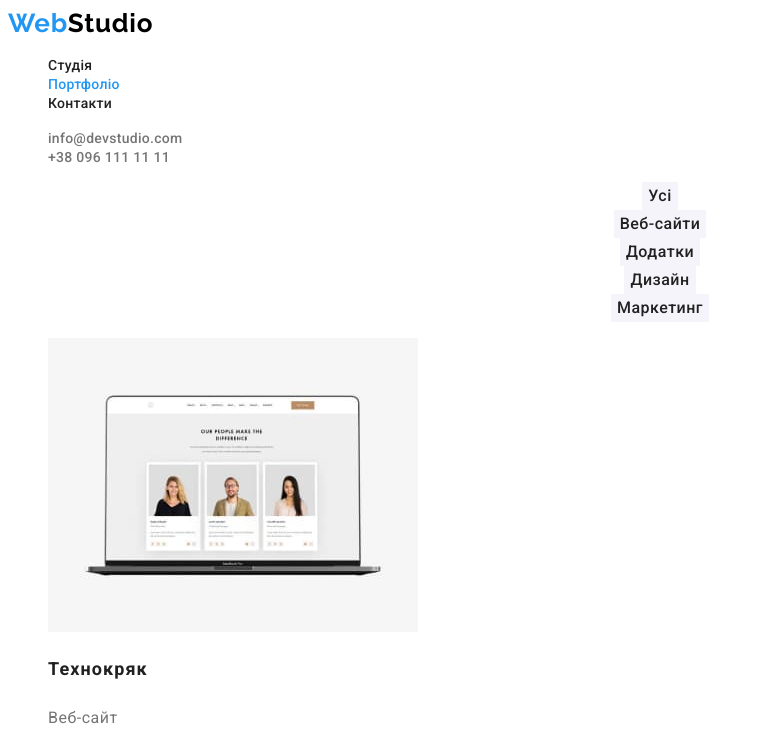
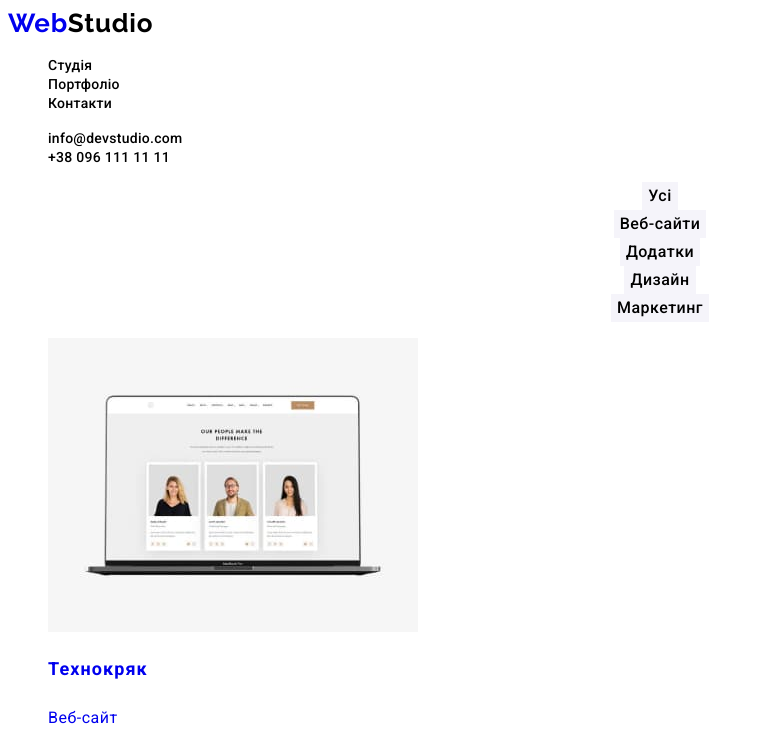
Before and after one commit to TarasChk/goit-markup-hw-02, a plain HTML site: page portfolio.html in a window 1280 px wide. Shown: the top 746 px of the page, without its empty margins (0-758 px from the left). Drawn offline with Linux system fonts and the light colour scheme.

Commit message:
Latest updayts

```diff
--- a/css/styles.css
+++ b/css/styles.css
@@ -2,11 +2,7 @@
 
 .body {
     font-family: 'Roboto', sans-serif;
-    --main-elements-color: #212121;
-    --second-elements-color: #757575;
-    --accent-elements-color: #2196F3;
-    --main-background-color: #F5F5F5;
-    --second-background-color: #2F303A;
+
 }
 
 .logo-header {
--- a/portfolio.html
+++ b/portfolio.html
@@ -14,7 +14,7 @@
 <body class="body">
 
     <header class="header">
-        <a href="/" class="logo-header link"><span class="logo-web">Web</span><span class="logo-studio">Studio</span></a>
+        <a href="./index.html" class="logo-header link"><span class="logo-web">Web</span><span class="logo-studio">Studio</span></a>
         <nav class="header-nav">
             <ul class="header-list list">
                 <li class="header-list-item"><a class="header-list-link link" href="./index.html">Студія</a></li>
```
Also changed, not shown: index.html (+1 -1 lines).
